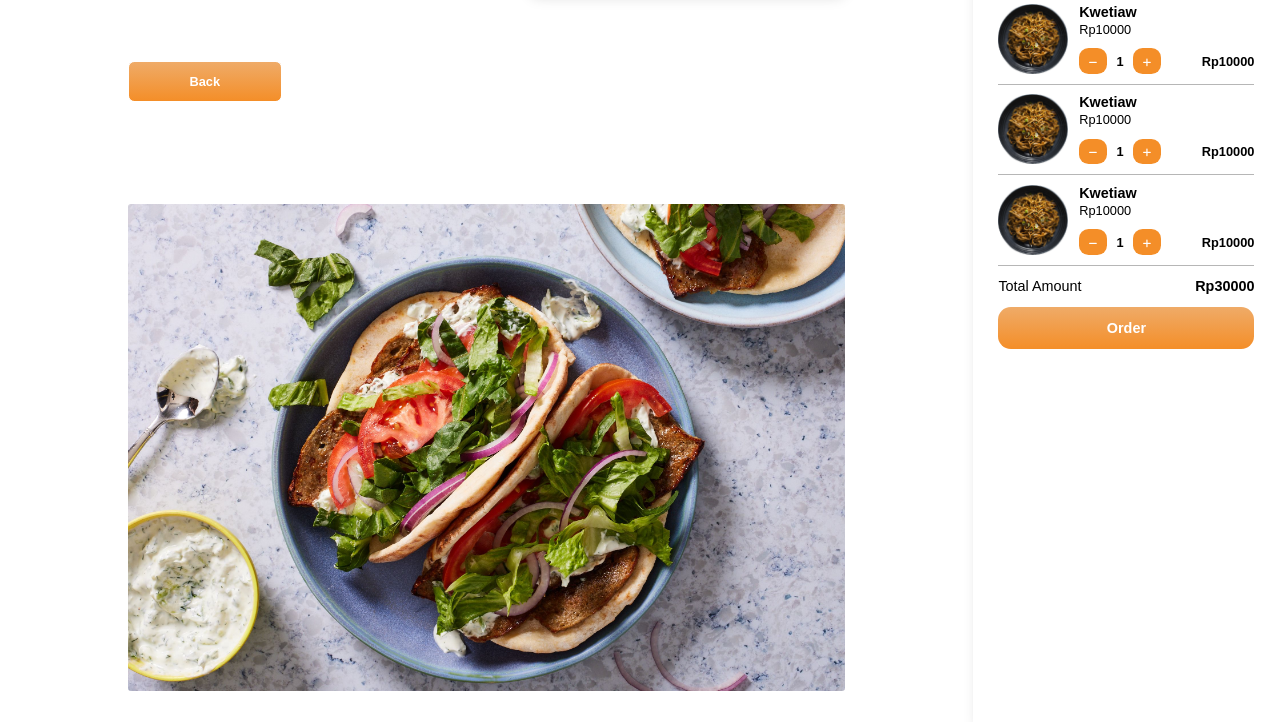
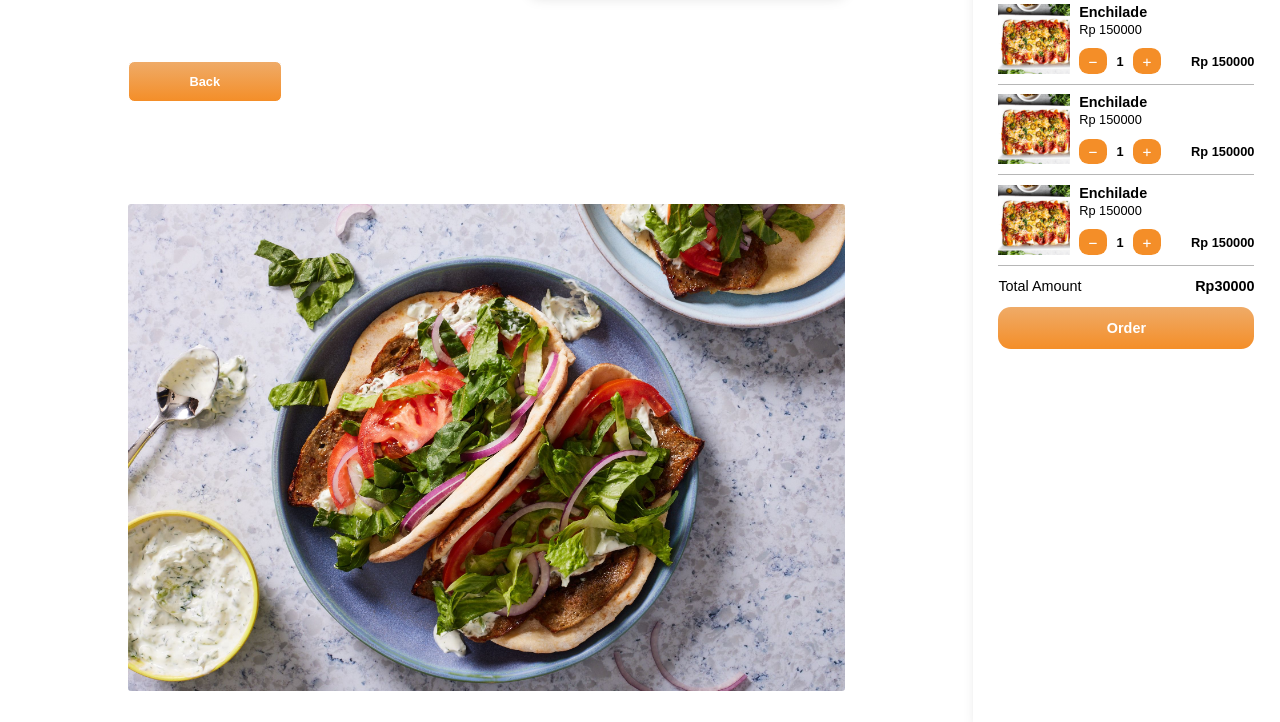
Before and after one commit to Kaizen1410/62Food-Order, a website: page src/pages/product-detail.html in a window 1280 px wide. Shown: the part 78-800 px from the top of the page. Drawn offline with nearby package versions, Linux system fonts and the light colour scheme; files that its build step writes are made by us from their sources.

Commit message:
delete unused file & change menu order

```diff
--- a/src/pages/product-detail.html
+++ b/src/pages/product-detail.html
@@ -34,13 +34,13 @@
             <div class="mb-4">
                 <div class="flex border-b gap-3 border-gray pb-3 mt-3">
                     <div class="w-[89px]">
-                        <img src="../assets/img/products/kwetiaw.png" class="h-full" alt="">
+                        <img src="../assets/img/popular/2.jpg" class="h-full object-cover" alt="">
                     </div>
 
                     <div class="flex justify-start items-center grow basis-0">
                         <div class="w-full">
-                            <h5>Kwetiaw</h5>
-                            <p class="mb-3">Rp<span id="price-1">10000</span></p>
+                            <h5>Enchilade</h5>
+                            <p class="mb-3">Rp <span id="price-1">150000</span></p>
                             <div class="flex justify-between items-center">
                                 <div class="flex gap-3 items-center">
                                     <button class="px-3 py-1 bg-primary rounded-xl"
@@ -53,7 +53,7 @@
                                         <i class="fa-solid fa-plus text-white text-[12px]"></i>
                                     </button>
                                 </div>
-                                <div class="font-bold">Rp<span id="total-amount-1">10000</span></div>
+                                <div class="font-bold">Rp <span id="total-amount-1">150000</span></div>
                             </div>
                         </div>
                     </div>
@@ -61,13 +61,13 @@
 
                 <div class="flex border-b gap-3 border-gray pb-3 mt-3">
                     <div class="w-[89px]">
-                        <img src="../assets/img/products/kwetiaw.png" class="h-full" alt="">
+                        <img src="../assets/img/popular/2.jpg" class="h-full object-cover" alt="">
                     </div>
 
                     <div class="flex justify-start items-center grow basis-0">
                         <div class="w-full">
-                            <h5>Kwetiaw</h5>
-                            <p class="mb-3">Rp<span id="price-2">10000</span></p>
+                            <h5>Enchilade</h5>
+                            <p class="mb-3">Rp <span id="price-2">150000</span></p>
                             <div class="flex justify-between items-center">
                                 <div class="flex gap-3 items-center">
                                     <button class="px-3 py-1 bg-primary rounded-xl"
@@ -80,7 +80,7 @@
                                         <i class="fa-solid fa-plus text-white text-[12px]"></i>
                                     </button>
                                 </div>
-                                <div class="font-bold">Rp<span id="total-amount-2">10000</span></div>
+                                <div class="font-bold">Rp <span id="total-amount-2">150000</span></div>
                             </div>
                         </div>
                     </div>
@@ -88,13 +88,13 @@
 
                 <div class="flex border-b gap-3 border-gray pb-3 mt-3">
                     <div class="w-[89px]">
-                        <img src="../assets/img/products/kwetiaw.png" class="h-full" alt="">
+                        <img src="../assets/img/popular/2.jpg" class="h-full object-cover" alt="">
                     </div>
 
                     <div class="flex justify-start items-center grow basis-0">
                         <div class="w-full">
-                            <h5>Kwetiaw</h5>
-                            <p class="mb-3">Rp<span id="price-3">10000</span></p>
+                            <h5>Enchilade</h5>
+                            <p class="mb-3">Rp <span id="price-3">150000</span></p>
                             <div class="flex justify-between items-center">
                                 <div class="flex gap-3 items-center">
                                     <button class="px-3 py-1 bg-primary rounded-xl"
@@ -107,7 +107,7 @@
                                         <i class="fa-solid fa-plus text-white text-[12px]"></i>
                                     </button>
                                 </div>
-                                <div class="font-bold">Rp<span id="total-amount-3">10000</span></div>
+                                <div class="font-bold">Rp <span id="total-amount-3">150000</span></div>
                             </div>
                         </div>
                     </div>
--- a/src/pages/products.html
+++ b/src/pages/products.html
@@ -35,13 +35,13 @@
             <div class="mb-4">
                 <div class="flex border-b gap-3 border-gray pb-3 mt-3">
                     <div class="w-[89px]">
-                        <img src="../assets/img/products/kwetiaw.png" class="h-full" alt="">
+                        <img src="../assets/img/popular/2.jpg" class="h-full object-cover" alt="">
                     </div>
 
                     <div class="flex justify-start items-center grow basis-0">
                         <div class="w-full">
-                            <h5>Kwetiaw</h5>
-                            <p class="mb-3">Rp<span id="price-1">10000</span></p>
+                            <h5>Enchilade</h5>
+                            <p class="mb-3">Rp <span id="price-1">150000</span></p>
                             <div class="flex justify-between items-center">
                                 <div class="flex gap-3 items-center">
                                     <button class="px-3 py-1 bg-primary rounded-xl"
@@ -54,7 +54,7 @@
                                         <i class="fa-solid fa-plus text-white text-[12px]"></i>
                                     </button>
                                 </div>
-                                <div class="font-bold">Rp<span id="total-amount-1">10000</span></div>
+                                <div class="font-bold">Rp <span id="total-amount-1">150000</span></div>
                             </div>
                         </div>
                     </div>
@@ -62,13 +62,13 @@
 
                 <div class="flex border-b gap-3 border-gray pb-3 mt-3">
                     <div class="w-[89px]">
-                        <img src="../assets/img/products/kwetiaw.png" class="h-full" alt="">
+                        <img src="../assets/img/popular/2.jpg" class="h-full object-cover" alt="">
                     </div>
 
                     <div class="flex justify-start items-center grow basis-0">
                         <div class="w-full">
-                            <h5>Kwetiaw</h5>
-                            <p class="mb-3">Rp<span id="price-2">10000</span></p>
+                            <h5>Enchilade</h5>
+                            <p class="mb-3">Rp <span id="price-2">150000</span></p>
                             <div class="flex justify-between items-center">
                                 <div class="flex gap-3 items-center">
                                     <button class="px-3 py-1 bg-primary rounded-xl"
@@ -81,7 +81,7 @@
                                         <i class="fa-solid fa-plus text-white text-[12px]"></i>
                                     </button>
                                 </div>
-                                <div class="font-bold">Rp<span id="total-amount-2">10000</span></div>
+                                <div class="font-bold">Rp <span id="total-amount-2">150000</span></div>
                             </div>
                         </div>
                     </div>
@@ -89,13 +89,13 @@
 
                 <div class="flex border-b gap-3 border-gray pb-3 mt-3">
                     <div class="w-[89px]">
-                        <img src="../assets/img/products/kwetiaw.png" class="h-full" alt="">
+                        <img src="../assets/img/popular/2.jpg" class="h-full object-cover" alt="">
                     </div>
 
                     <div class="flex justify-start items-center grow basis-0">
                         <div class="w-full">
-                            <h5>Kwetiaw</h5>
-                            <p class="mb-3">Rp<span id="price-3">10000</span></p>
+                            <h5>Enchilade</h5>
+                            <p class="mb-3">Rp <span id="price-3">150000</span></p>
                             <div class="flex justify-between items-center">
                                 <div class="flex gap-3 items-center">
                                     <button class="px-3 py-1 bg-primary rounded-xl"
@@ -108,7 +108,7 @@
                                         <i class="fa-solid fa-plus text-white text-[12px]"></i>
                                     </button>
                                 </div>
-                                <div class="font-bold">Rp<span id="total-amount-3">10000</span></div>
+                                <div class="font-bold">Rp <span id="total-amount-3">150000</span></div>
                             </div>
                         </div>
                     </div>
```
Also changed, not shown: src/assets/icon/Vector.svg (deleted), src/assets/img/products/kwetiaw.png (deleted), src/assets/img/products/nasgor.png (deleted), src/assets/img/products/susu.png (deleted), src/assets/img/products/teh.png (deleted).
